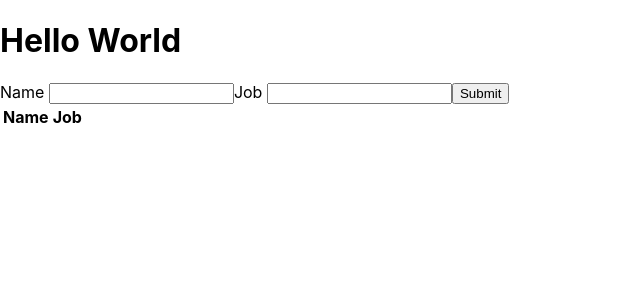
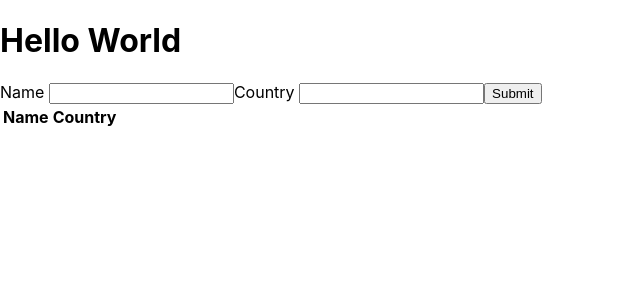
Before and after one commit to lawrence-chege/eit-app, a React (Create React App) app in the folder app/: page / in a window 1280 px wide. Shown: the top 300 px of the page, without its empty margins (0-640 px from the left). Built offline with nearby package versions, Linux system fonts and the light colour scheme.

Commit message:
edit inputs

```diff
--- a/app/src/Form.js
+++ b/app/src/Form.js
@@ -5,7 +5,7 @@ class Form extends Component{
         super(props)
         this.initialState ={
             name: '',
-            job: ''
+            Country: ''
         }
         this.state = this.initialState
     }
@@ -20,7 +20,7 @@ class Form extends Component{
         this.setState(this.initialState)
     }
     render(){
-        const {name, job} = this.state;
+        const {name, country} = this.state;
         return (
             <form>
                 <label>Name </label>
@@ -30,11 +30,11 @@ class Form extends Component{
                     vlue={name}
                     onChange={this.handleChange}
                 />
-                <label>Job </label>
+                <label>Country </label>
                 <input
                     type="text"
-                    name="job"
-                    vlue={job}
+                    name="country"
+                    vlue={country}
                     onChange={this.handleChange}
                 />
                 <input type="button" value="Submit" onClick={this.submitForm} />
--- a/app/src/Table.js
+++ b/app/src/Table.js
@@ -5,7 +5,7 @@ const TableHeader = () =>{
         <thead>
             <tr>
                 <th>Name</th>
-                <th>Job</th>
+                <th>Country</th>
             </tr>
         </thead>
     )
@@ -16,7 +16,7 @@ const TableBody = props => {
         return (
             <tr key={index}>
                 <td>{row.name}</td>
-                <td>{row.job}</td>
+                <td>{row.country}</td>
                 <td>
                     <button onClick = {()=> props.removeCharacter(index)}>Delete</button>
                 </td>
```
Also changed, not shown: app/package.json (+7 -1 lines), app/src/App.js (indentation only), 1 other file (tests, documents, lock files or other folders).
